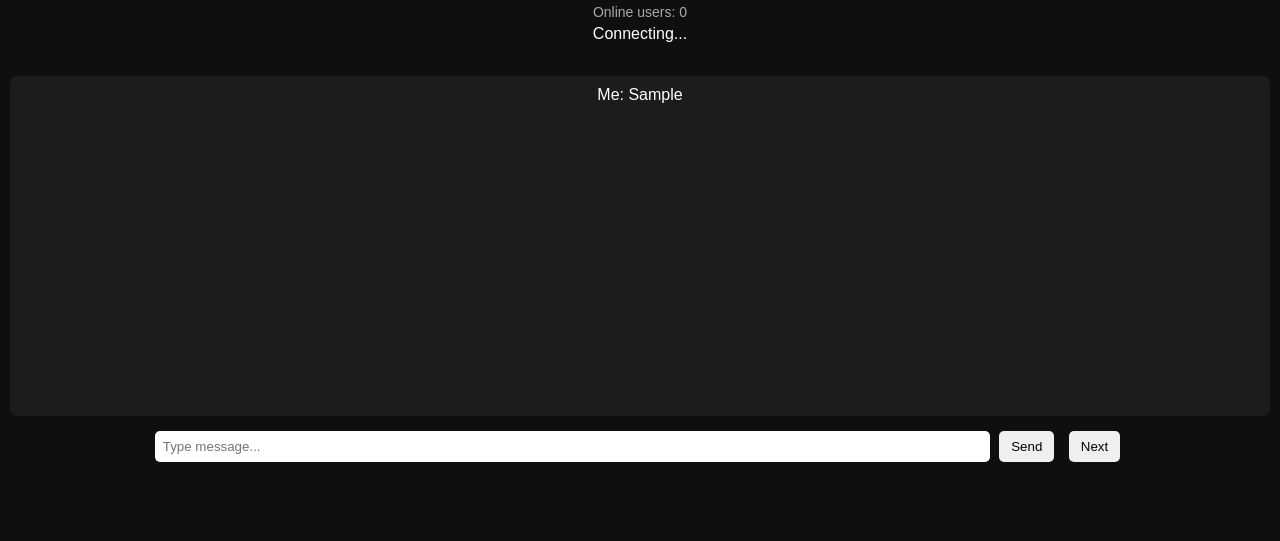
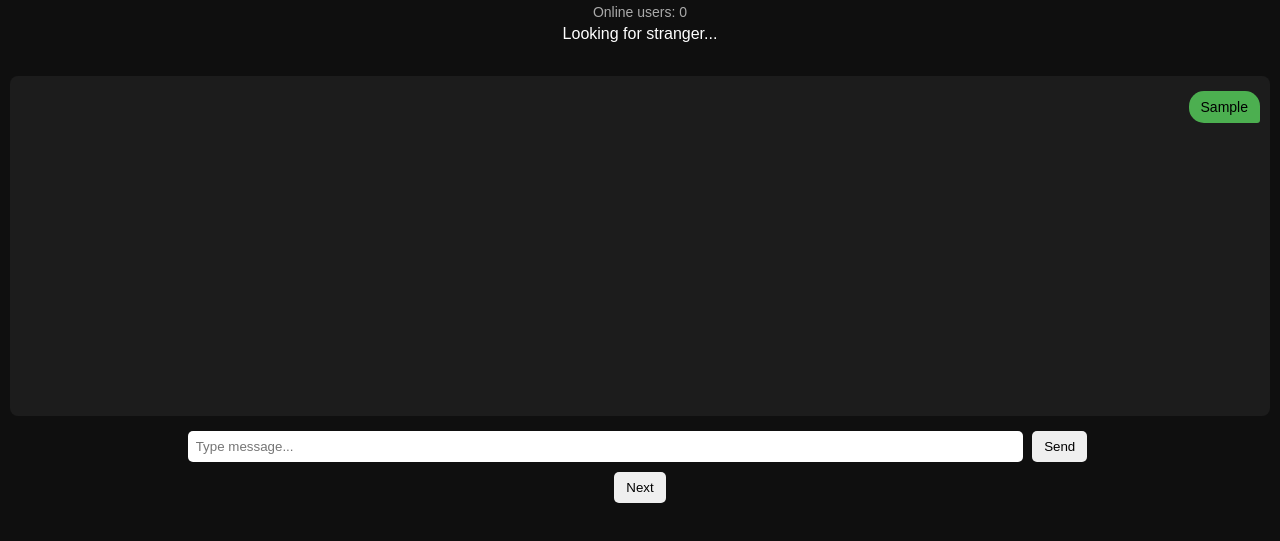
Before and after one commit to varmav47-dev/Frendly, a website: page public/index.html in a window 1280 px wide. Both pictures are taken after typing "Sample" into the empty fields and a click on the button "Send". Shown: the part 59-600 px from the top of the page. Drawn offline with nearby package versions, Linux system fonts and the light colour scheme; no server answers.

Commit message:
Refactor chat interface and message handling

```diff
--- a/public/index.html
+++ b/public/index.html
@@ -2,94 +2,73 @@
 <html>
 <head>
   <title>Friendly Chat</title>
-  <meta name="viewport" content="width=device-width, initial-scale=1.0">
   <link rel="stylesheet" href="style.css">
 </head>
 <body>
 
 <h2>Friendly Chat 💬</h2>
-
 <div id="online">Online users: 0</div>
-  <div id="status">Connecting...</div>
+<div id="status">Looking for stranger...</div>
 <div id="typing"></div>
 
 <div id="chat"></div>
 
-  <input type="text" id="msg" placeholder="Type message..." />
-  <button id="sendBtn">Send</button>
-
-  <button id="nextBtn">Next</button>
+<input id="msg" placeholder="Type message..." />
+<button onclick="sendMsg()">Send</button>
+<br>
+<button onclick="nextUser()">Next</button>
 
 <script src="/socket.io/socket.io.js"></script>
 <script>
 const socket = io();
-
-    const status = document.getElementById("status");
 const chat = document.getElementById("chat");
-    const msgInput = document.getElementById("msg");
-    const sendBtn = document.getElementById("sendBtn");
-    const nextBtn = document.getElementById("nextBtn");
-    const onlineDiv = document.getElementById("online");
 const typingDiv = document.getElementById("typing");
 
-    socket.on("online-count", (count) => {
-      onlineDiv.innerText = "Online users: " + count;
+let typingTimeout;
+
+// RECEIVE MESSAGE
+socket.on("message", msg => {
+  const div = document.createElement("div");
+  div.className = "msg stranger";
+  div.innerText = msg;
+  chat.appendChild(div);
+  chat.scrollTop = chat.scrollHeight;
 });
 
-    socket.on("waiting", () => {
-      status.innerText = "Looking for stranger...";
-      typingDiv.innerText = "";
-      chat.innerHTML = "";
+// SEND MESSAGE
+function sendMsg() {
+  const input = document.getElementById("msg");
+  if (!input.value) return;
+
+  const div = document.createElement("div");
+  div.className = "msg me";
+  div.innerText = input.value;
+  chat.appendChild(div);
+
+  socket.emit("message", input.value);
+  input.value = "";
+  chat.scrollTop = chat.scrollHeight;
+}
+
+// TYPING SEND
+document.getElementById("msg").addEventListener("input", () => {
+  socket.emit("typing");
 });
 
-    socket.on("matched", () => {
-      status.innerText = "Connected to stranger";
+// TYPING RECEIVE
+socket.on("typing", () => {
+  typingDiv.innerText = "Stranger is typing...";
+  clearTimeout(typingTimeout);
+  typingTimeout = setTimeout(() => {
     typingDiv.innerText = "";
-      chat.innerHTML = "";
+  }, 1000);
 });
 
-    socket.on("message", (msg) => {
-      typingDiv.innerText = "";
-      const div = document.createElement("div");
-      div.innerText = "Stranger: " + msg;
-      chat.appendChild(div);
-    });
-
-    socket.on("typing", () => {
-      typingDiv.innerText = "Stranger is typing...";
-    });
-
-    socket.on("stop-typing", () => {
-      typingDiv.innerText = "";
-    });
-
-    socket.on("disconnected", () => {
-      status.innerText = "Stranger disconnected";
-      typingDiv.innerText = "";
-    });
-
-    msgInput.oninput = () => {
-      socket.emit("typing");
-      setTimeout(() => {
-        socket.emit("stop-typing");
-      }, 800);
-    };
-
-    sendBtn.onclick = () => {
-      if (msgInput.value.trim() !== "") {
-        const div = document.createElement("div");
-        div.innerText = "Me: " + msgInput.value;
-        chat.appendChild(div);
-
-        socket.emit("message", msgInput.value);
-        msgInput.value = "";
-        socket.emit("stop-typing");
+// NEXT
+function nextUser() {
+  chat.innerHTML = "";
+  socket.emit("next");
 }
-    };
-
-    nextBtn.onclick = () => {
-      socket.emit("next");
-    };
 </script>
 
 </body>
```
Lines whose indentation alone changed are shown as unchanged.
